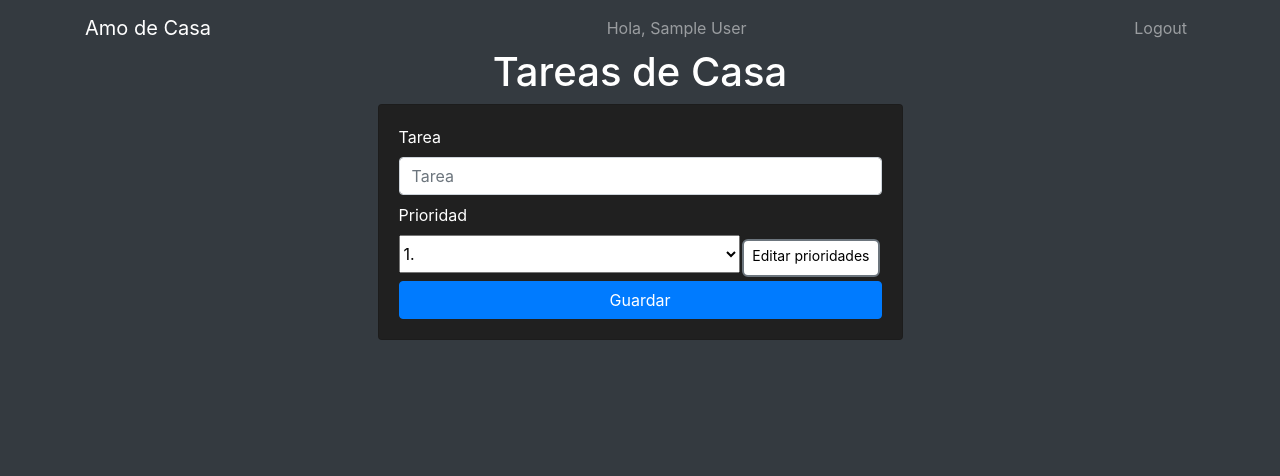
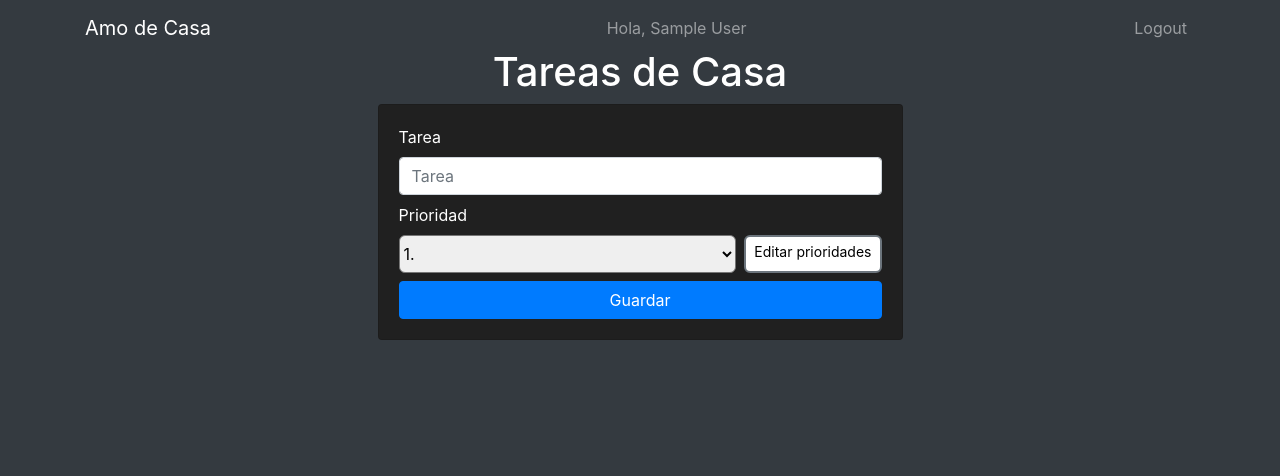
Before and after one commit to ageVega/Aplicacion-Web-CRUD, a Flask app: page /dashboard in a window 1280 px wide. Shown: the top 476 px of the page. Run offline with Flask 2, Linux system fonts and the light colour scheme; a user stored in the database is signed in; a database or web service that is not in the repository returns one stand-in record (values such as "Sample title"); data that the repository does not hold is empty; some libraries are stand-ins or nearby versions.

Commit message:
Update main.css

```diff
--- a/static/css/main.css
+++ b/static/css/main.css
@@ -41,9 +41,7 @@ footer {
     color: #000000; /* Black text */
     text-align: center;
     text-decoration: none;
-    display: inline-block;
     font-size: 14px; /* Smaller text */
-    margin: 4px 2px;
     padding: 4px 8px; /* Smaller button */
     cursor: pointer;
     border-radius: 6px; /* Less rounded corners */
@@ -53,3 +51,8 @@ footer {
 .form-select {
     height: 38px;
 }
+
+.form-select {
+    margin-right: 8px; /* Adjust this value to increase or decrease the space */
+    border-radius: 6px; /* Establecer el radio del borde, puedes cambiar este valor */
+}
```
